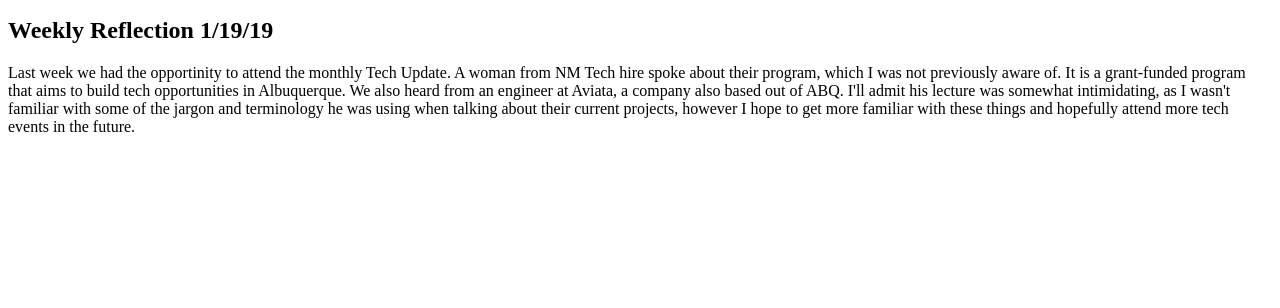
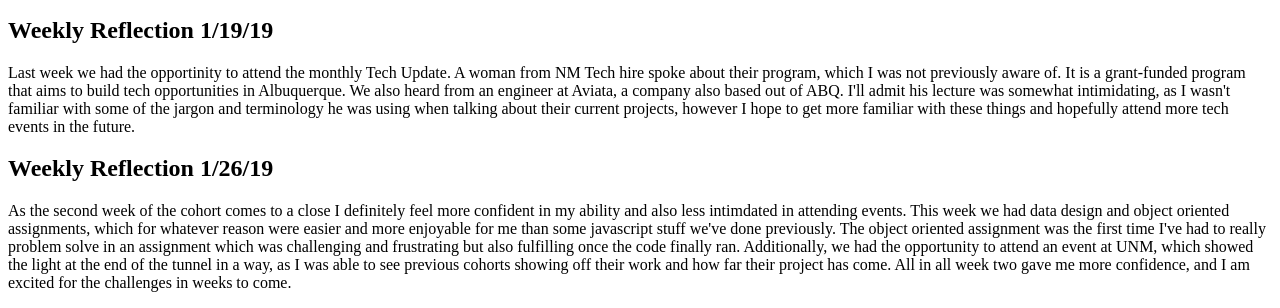
Before and after one commit to cromero278/cromero278.github.io, a plain HTML site: page index.html in a window 1280 px wide. Shown: the part 1082-1390 px from the top of the page. Before the commit the page ends 1234 px from the top, so only its background shows below. Drawn offline with Linux system fonts and the light colour scheme.

Commit message:
weekly reflection

```diff
--- a/index.html
+++ b/index.html
@@ -50,4 +50,11 @@
 		familiar with some of the jargon and terminology he was using when talking about their current projects, however I hope to get
 		more familiar with these things and hopefully attend more tech events in the future. </p>
 	</body>
+	<h2>Weekly Reflection 1/26/19</h2>
+		<p>As the second week of the cohort comes to a close I definitely feel more confident in my ability and also less intimdated in attending
+	events. This week we had data design and object oriented assignments, which for whatever reason were easier and more enjoyable for me than
+	some javascript stuff we've done previously. The object oriented assignment was the first time I've had to really problem solve in an assignment
+	which was challenging and frustrating but also fulfilling once the code finally ran. Additionally, we had the opportunity to attend an event at UNM,
+	which showed the light at the end of the tunnel in a way, as I was able to see previous cohorts showing off their work and how far their project has come.
+	All in all week two gave me more confidence, and I am excited for the challenges in weeks to come.</p>
 </html>
```
